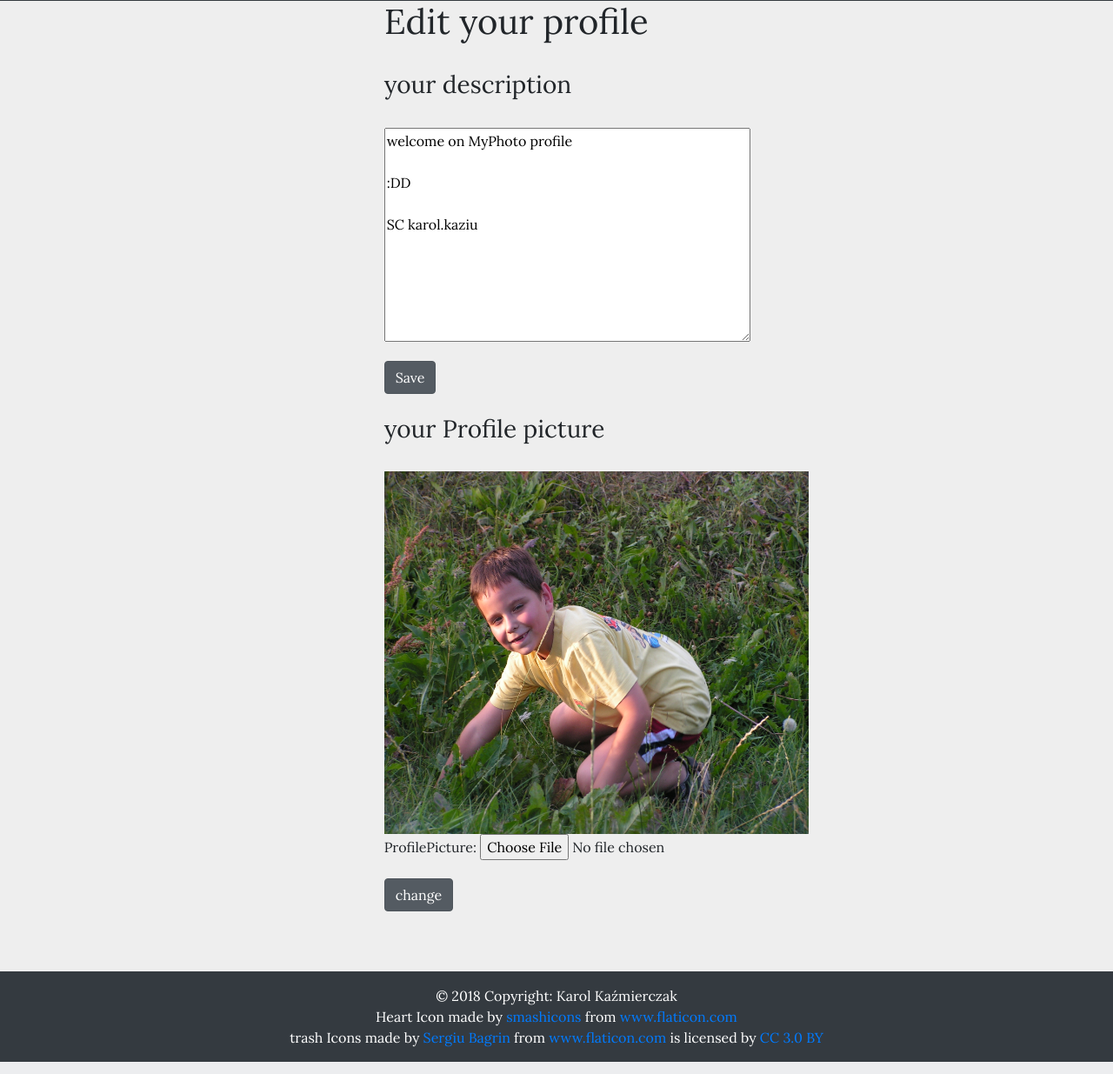
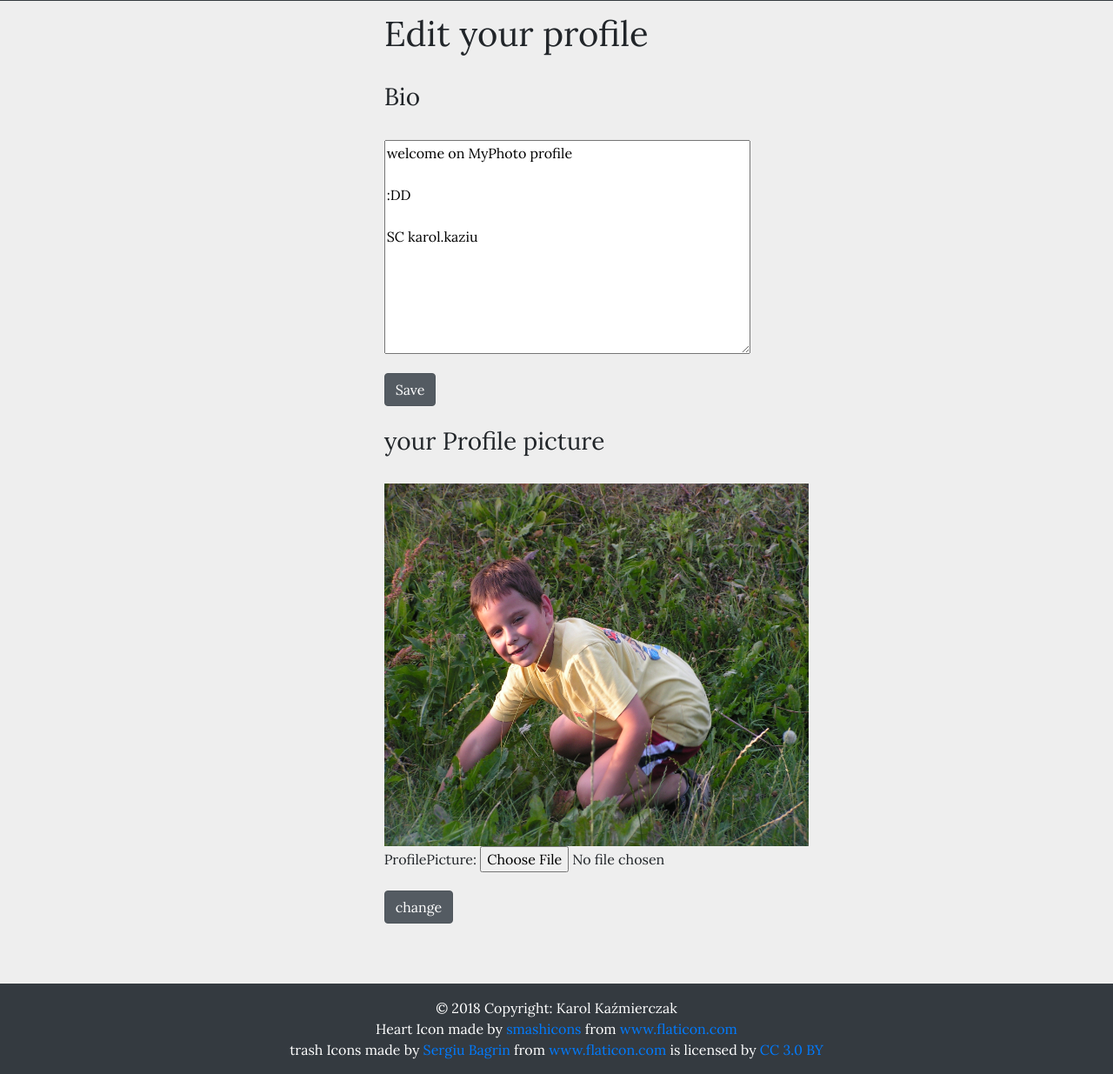
Before and after one commit to kaaziuu/MyPhoto, a Django app: a page that uses templates/navbar.html in a window 1280 px wide. Shown: the part 55-1290 px from the top of the page at 87% size. Run offline with Django 3.2, Linux system fonts and the light colour scheme; a user stored in the database is signed in; data comes from the database, SQL or seed files in the repository; both versions use the stored data as it was after the commit; some libraries are stand-ins or nearby versions.

```diff
--- a/assets/css/edit.css
+++ b/assets/css/edit.css
@@ -1,6 +1,7 @@
 body{
     background-color: #eee;
     font-family: 'Lora', serif !important;
+    height: 100%;
 }
 .none{
     display: none;
@@ -12,3 +13,7 @@ img{
 .d{
     width: 50% !important;
 }
+
+.container-fluid{
+    padding-top: 70px;
+}
--- a/assets/css/main.css
+++ b/assets/css/main.css
@@ -2,6 +2,10 @@ html,body{
     background-color: #eee;
     font-family: 'Lora', serif !important;
     height: 100%;
+
+}
+.container-fluid{
+    padding-top: 70px;
 }
 .like{
     background-color: white;
--- a/assets/css/user.css
+++ b/assets/css/user.css
@@ -40,3 +40,6 @@ img {
     margin: 2px 0;
   }
 }
+.container-fluid{
+    padding-top: 70px;
+}
--- a/templates/navbar.html
+++ b/templates/navbar.html
@@ -1,4 +1,5 @@
-<nav class="navbar navbar-expand-lg navbar-dark bg-dark sticky-top">
+
+  <nav class="navbar navbar-expand-lg navbar-dark bg-dark fixed-top ">
     <a class="navbar-brand" href="/">MyPhoto</a>
     <button class="navbar-toggler" type="button" data-toggle="collapse" data-target="#navbarSupportedContent" aria-controls="navbarSupportedContent" aria-expanded="false" aria-label="Toggle navigation">
       <span class="navbar-toggler-icon"></span>
--- a/user/templates/edit_page.html
+++ b/user/templates/edit_page.html
@@ -10,7 +10,7 @@
 <br>
 <div class="row">
     <div class="col-md-6 offset-md-4">
-        <h3>your description</h3><br>
+        <h3>Bio</h3><br>
         <span id="dexription">
             {{descriptionEdit.as_p }}
         </span>
```
Also changed, not shown: Photo/views.py (+7 -5 lines), search/views.py (+27 -3 lines), db.sqlite3, media/image/profile/PICT0137.JPG (added). Lines whose indentation alone changed are shown as unchanged.
